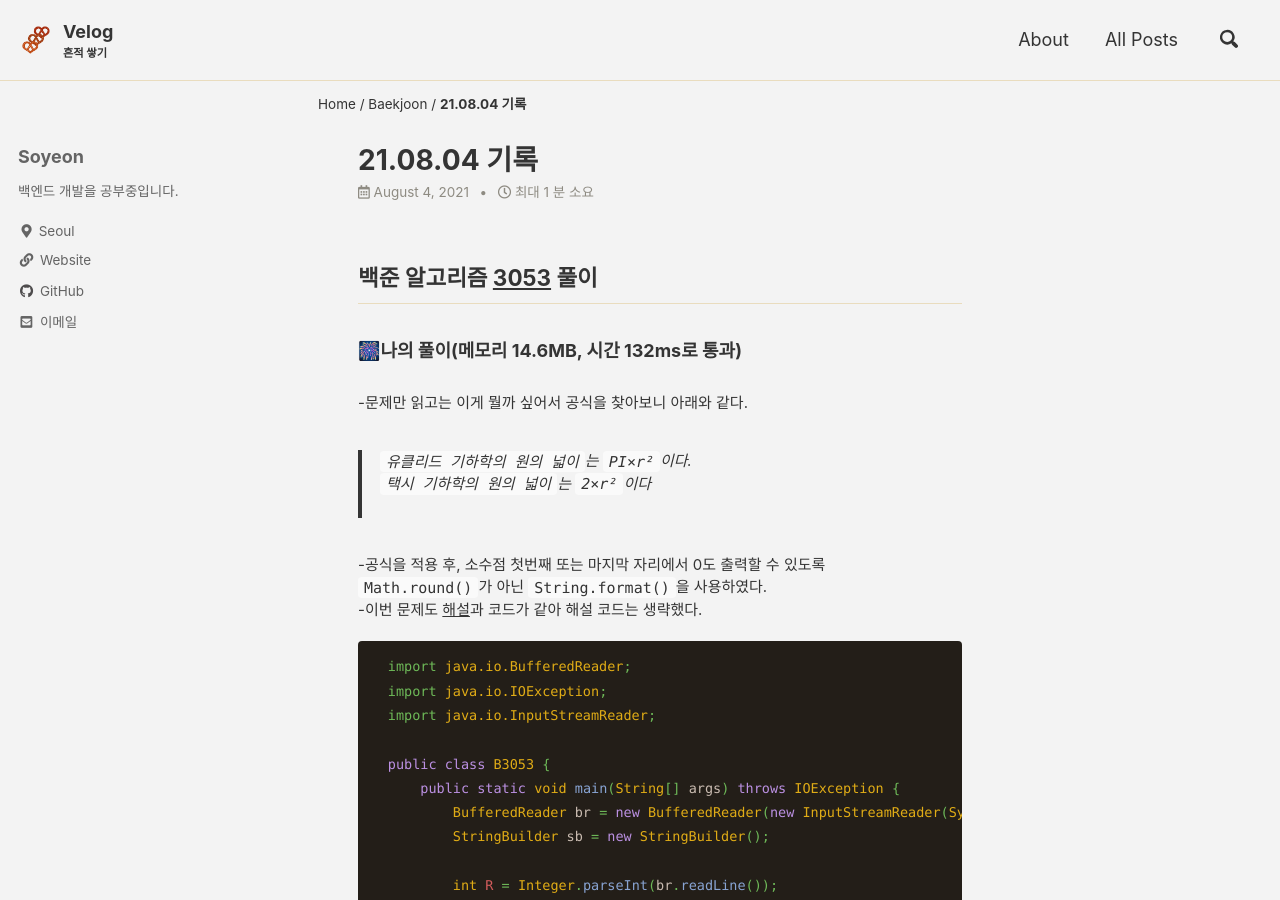
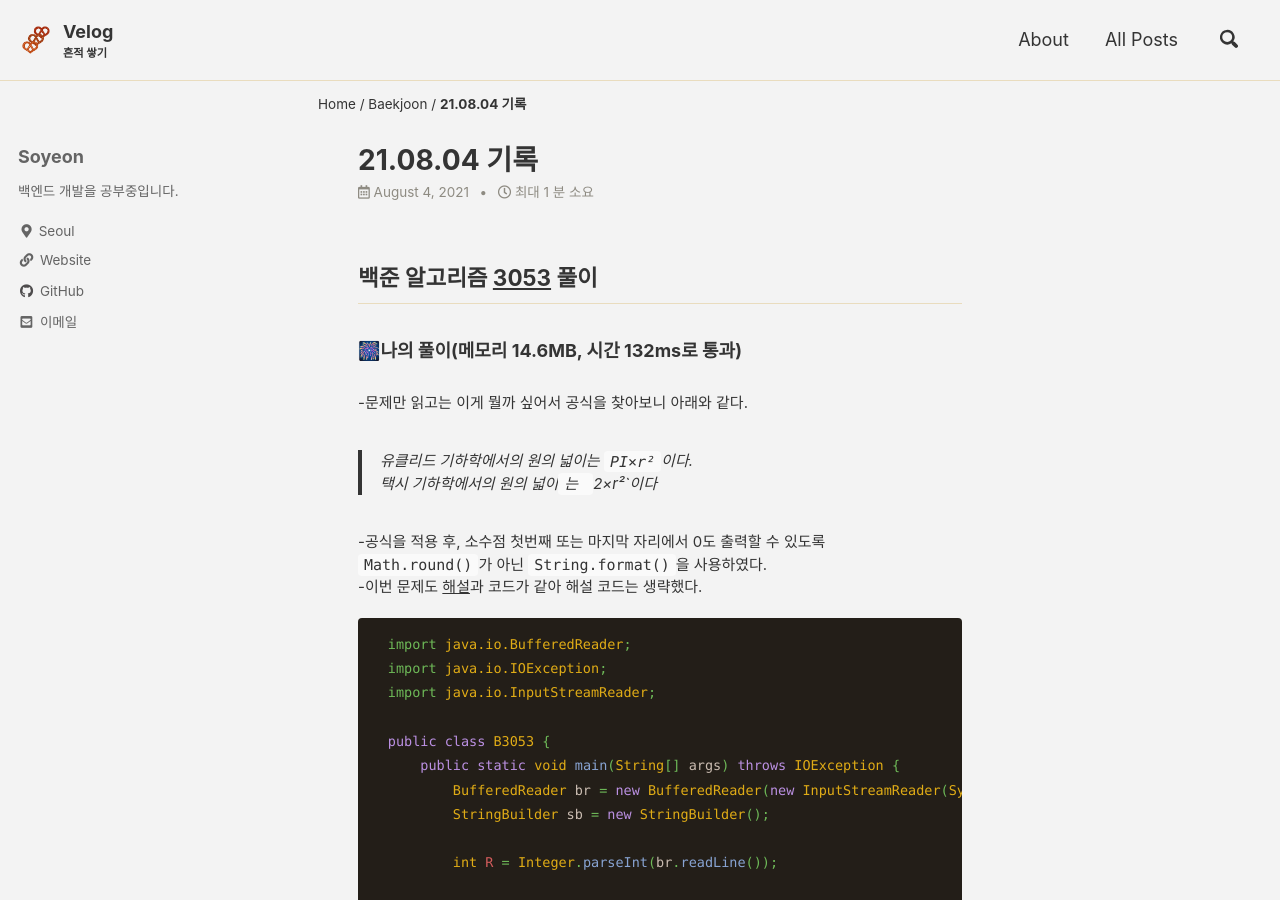
Before and after one commit to liv660/liv660.github.io, a Jekyll site: the page built from _posts/TIL/21.08.study/2021-08-04-210804.md, in a window 1280 px wide and 900 px high. Built offline with Jekyll 4.4.1, drawn with Linux system fonts in a browser that asks for light colours; cached includes are drawn as plain includes.

Commit message:
Update 08.04 #3053 algorithm

```diff
--- a/_posts/TIL/21.08.study/2021-08-04-210804.md
+++ b/_posts/TIL/21.08.study/2021-08-04-210804.md
@@ -10,8 +10,8 @@ categories:
 
 ###### 🎆나의 풀이(메모리 14.6MB, 시간 132ms로 통과) <br/>
 -문제만 읽고는 이게 뭘까 싶어서 공식을 찾아보니 아래와 같다.
-> `유클리드 기하학의 원의 넓이`는 `PI×r²`이다.<br>
-> `택시 기하학의 원의 넓이`는 `2×r²`이다<br><br>
+> 유클리드 기하학에서의 원의 넓이는 `PI×r²`이다.<br>
+> 택시 기하학에서의 원의 넓이`는 `2×r²`이다<br>
 
 -공식을 적용 후, 소수점 첫번째 또는 마지막 자리에서 0도 출력할 수 있도록 `Math.round()`가 아닌 `String.format()`을 사용하였다.<br>
 -이번 문제도  [해설](https://st-lab.tistory.com/89)과 코드가 같아 해설 코드는 생략했다.
```
